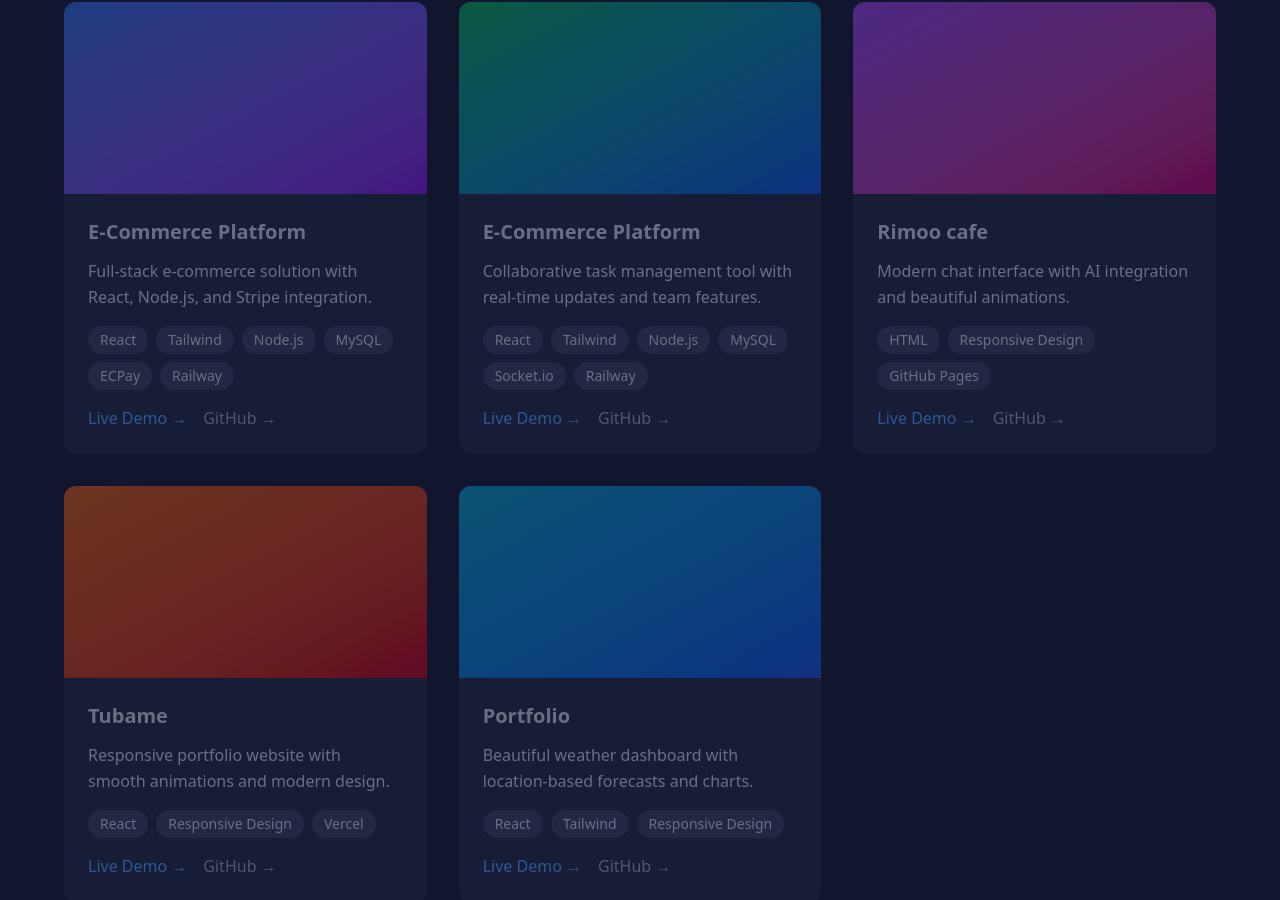
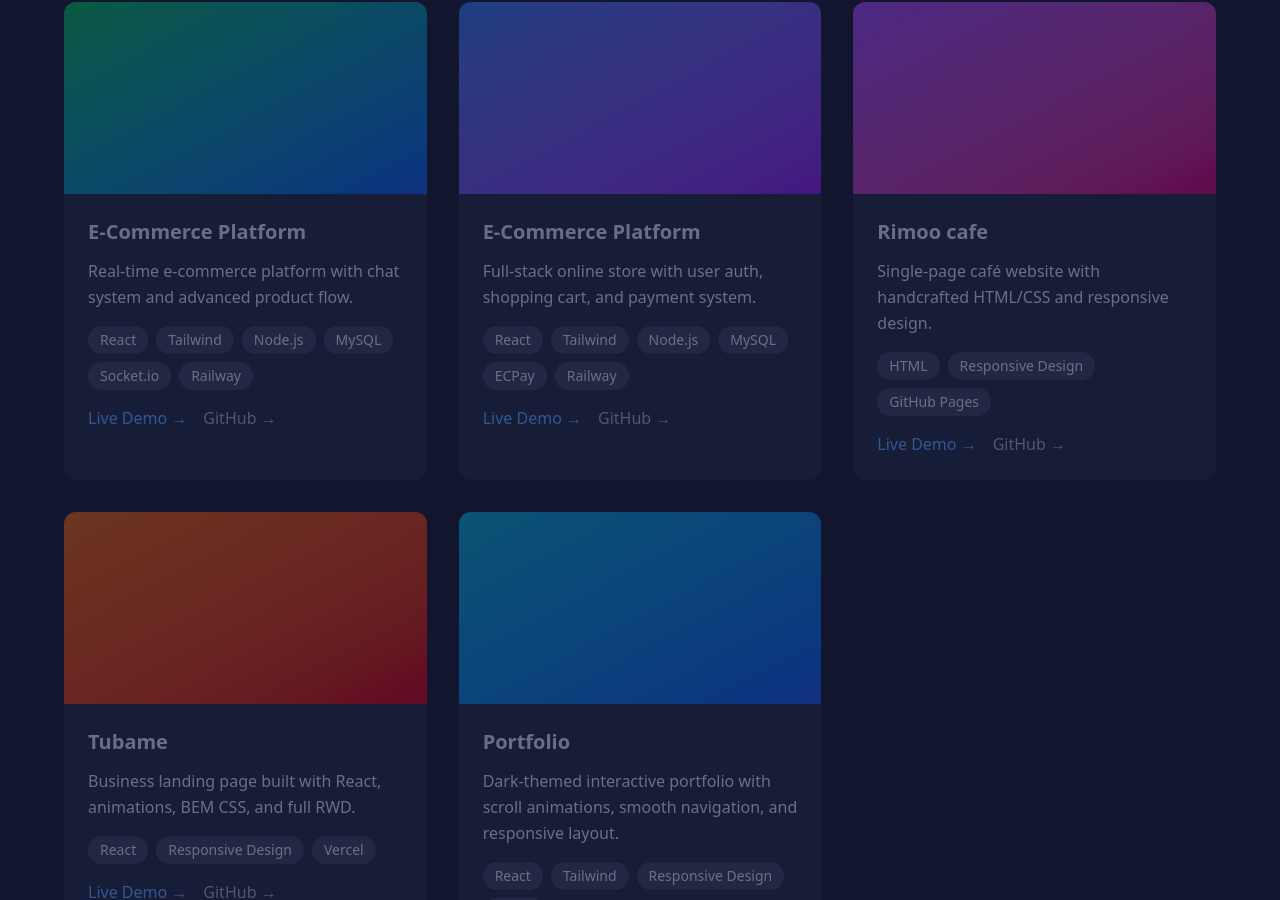
Before and after one commit to TunaSung/Portfolio, a React (Vite) app: page / in a window 1280 px wide. Shown: the part 2322-3222 px from the top of the page. Built offline with nearby package versions, Linux system fonts and the light colour scheme.

Commit message:
adjust project description

```diff
--- a/src/components/sections/4_Projects.jsx
+++ b/src/components/sections/4_Projects.jsx
@@ -5,25 +5,25 @@ function Projects() {
     {
       title: "E-Commerce Platform",
       description:
-        "Full-stack e-commerce solution with React, Node.js, and Stripe integration.",
+        "Real-time e-commerce platform with chat system and advanced product flow.",
+      tech: ["React", "Tailwind", "Node.js", "MySQL", "Socket.io", "Railway"],
+      gradient: "from-green-500 to-blue-600",
+      demoUrl: 'https://secondproject-production.up.railway.app',
+      githubUrl: 'https://github.com/TunaSung/Second_project'
+    },
+    {
+      title: "E-Commerce Platform",
+      description:
+        "Full-stack online store with user auth, shopping cart, and payment system.",
       tech: ["React", "Tailwind", "Node.js", "MySQL", "ECPay", "Railway"],
       gradient: "from-blue-500 to-purple-600",
       demoUrl: 'https://firstproject-production-700b.up.railway.app',
       githubUrl: 'https://github.com/TunaSung/First_project'
     },
     {
-      title: "E-Commerce Platform",
-      description:
-        "Collaborative task management tool with real-time updates and team features.",
-      tech: ["React", "Tailwind", "Node.js", "MySQL", "Socket.io", "Railway"],
-      gradient: "from-green-500 to-blue-600",
-      demoUrl: 'https://secondproject-production.up.railway.app',
-      githubUrl: 'https://github.com/TunaSung/Second_project'
-    },
-    {
       title: "Rimoo cafe",
       description:
-        "Modern chat interface with AI integration and beautiful animations.",
+        "Single-page café website with handcrafted HTML/CSS and responsive design.",
       tech: ["HTML", "Responsive Design", "GitHub Pages"],
       gradient: "from-purple-500 to-pink-600",
       demoUrl: 'https://tunasung.github.io/Rimoo-cafe/',
@@ -32,7 +32,7 @@ function Projects() {
     {
       title: "Tubame",
       description:
-        "Responsive portfolio website with smooth animations and modern design.",
+        "Business landing page built with React, animations, BEM CSS, and full RWD.",
       tech: ["React", "Responsive Design", "Vercel"],
       gradient: "from-orange-500 to-red-600",
       demoUrl: 'https://tubame.vercel.app/',
@@ -41,8 +41,8 @@ function Projects() {
     {
       title: "Portfolio",
       description:
-        "Beautiful weather dashboard with location-based forecasts and charts.",
-      tech: ["React", "Tailwind", "Responsive Design"],
+        "Dark‑themed interactive portfolio with scroll animations, smooth navigation, and responsive layout.",
+      tech: ["React", "Tailwind", "Responsive Design", "Vercel"],
       gradient: "from-cyan-500 to-blue-600",
       demoUrl: '',
       githubUrl: ''
@@ -62,9 +62,8 @@ function Projects() {
                 key={project.title}
                 className="group relative bg-gray-800 rounded-xl overflow-hidden hover:scale-105 transform transition-all duration-300 hover:shadow-2xl"
               >
-                <div
-                  className={`h-48 bg-gradient-to-br ${project.gradient} opacity-80 group-hover:opacity-100 transition-opacity`}
-                ></div>
+                <div className={`h-48 bg-gradient-to-br ${project.gradient} opacity-80 group-hover:opacity-100 transition-opacity`} />
+
                 <div className="p-6">
                   <h3 className="text-xl font-bold mb-3 text-gray-300 group-hover:text-blue-400 transition-colors">
                     {project.title}
```
